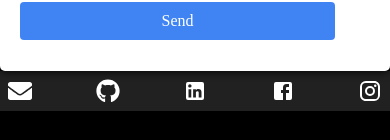
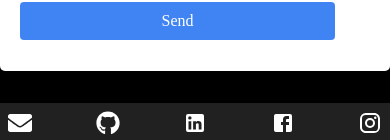
Before and after one commit to umeshsaravanan/Portfolio, a React (Create React App) app: page / in a window 390 px wide. Shown: the part 3201-3341 px from the top of the page. Before the commit the page ends 3312 px from the top, so only its background shows below. Built offline with nearby package versions, Linux system fonts and the light colour scheme; a web font is replaced by a local one.

Commit message:
contact margin

```diff
--- a/src/Component/Contact/Contact.css
+++ b/src/Component/Contact/Contact.css
@@ -31,5 +31,8 @@
     .contact__container{
         width: 100vw;
     }
+    .contact{
+        margin-top: 2rem;
+    }
 
 }
```
